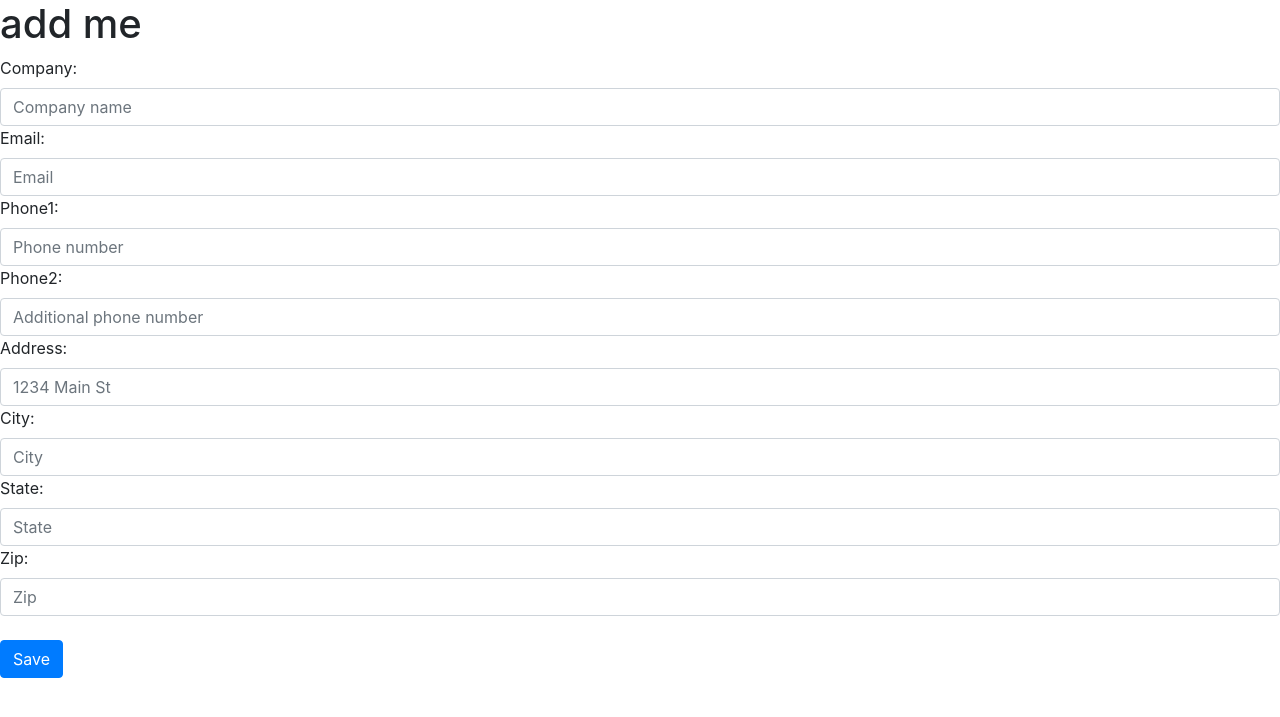
After one commit to IsuruFerna/capstone, a Django app: page /addEmployer in a window 1280 px wide. The commit adds this page. Shown: the top 717 px of the page. Run offline with Django 4.2, Linux system fonts and the light colour scheme; some libraries are stand-ins or nearby versions.

Commit message:
employer can be added

```diff
--- a/capstone/humanresources/forms.py
+++ b/capstone/humanresources/forms.py
@@ -1,7 +1,7 @@
 from django import forms
 from django.contrib.auth.forms import UserCreationForm
 from django.contrib.auth.password_validation import validate_password
-from .models import User, User_details, Email
+from .models import User, User_details, Email, Employer
 
 DATE_INPUT_FORMATS = ('%d-%m-%Y', '%Y-%m-%d')
 
@@ -58,3 +58,29 @@ class User_email(forms.ModelForm):
             'email': forms.EmailInput(attrs={'class': 'form-control', 'placeholder': 'Email'}),
             'account_type': forms.Select(attrs={'class': 'form-select form-select-lg mb-3', 'aria-label': '.form-select-lg example'})
         }
+
+
+class Form_employer(forms.ModelForm):
+    class Meta:
+        model = Employer
+        fields = (
+            'company',
+            'email',
+            'phone1',
+            'phone2',
+            'address',
+            'city',
+            'state',
+            'zip'
+        )
+
+        widgets = {
+            'company': forms.TextInput(attrs={'class': 'form-control', 'placeholder': 'Company name'}),
+            'email': forms.EmailInput(attrs={'class': 'form-control', 'placeholder': 'Email'}),
+            'phone1': forms.TextInput(attrs={'class': 'form-control', 'placeholder': 'Phone number'}),
+            'phone2': forms.TextInput(attrs={'class': 'form-control', 'placeholder': 'Additional phone number'}),
+            'address': forms.TextInput(attrs={'class': 'form-control', 'placeholder': '1234 Main St'}),
+            'city': forms.TextInput(attrs={'class': 'form-control', 'placeholder': 'City'}),
+            'state': forms.TextInput(attrs={'class': 'form-control', 'placeholder': 'State'}),
+            'zip': forms.TextInput(attrs={'class': 'form-control', 'placeholder': 'Zip'}),
+        }
--- a/capstone/humanresources/models.py
+++ b/capstone/humanresources/models.py
@@ -51,3 +51,17 @@ class User_details(models.Model):
 
     def __str__(self):
         return f"{self.first_name}, City: {self.city}, Phone: {self.phone}"
+
+
+class Employer(models.Model):
+    company = models.CharField(max_length=64, blank=False)
+    email = models.EmailField(unique=True)
+    phone1 = models.IntegerField(null=False, blank=False)
+    phone2 = models.IntegerField(blank=True, null=True)
+    address = models.CharField(max_length=254, blank=False)
+    city = models.CharField(max_length=64, blank=False)
+    state = models.CharField(max_length=64, blank=False)
+    zip = models.CharField(max_length=10, blank=False)
+
+    def __str__(self):
+        return f"{self.company}, email: {self.email}"
--- a/capstone/humanresources/templates/humanresources/addEmployee.html
+++ b/capstone/humanresources/templates/humanresources/addEmployee.html
@@ -4,7 +4,9 @@
   <form action="{% url 'add_employee' %}" method="POST" class="form-add-employee">
     {% csrf_token %}
 
-    {{ form_email }}
+    {% comment %} {{ form_email }} {% endcomment %}
+    {{ form_email.email.label_tag }}
+    {{ form_email.email }}
     <br>
     {{ user_details }}
     <br>
--- /dev/null
+++ b/capstone/humanresources/templates/humanresources/addEmployer.html
@@ -0,0 +1,11 @@
+{% extends 'humanresources/layout.html' %}
+
+{% block body %}
+  <h1>add me</h1>
+  <form action="{% url 'add_employer' %}" method="post">
+    {%csrf_token %}
+    {{ form_employer }}
+    <br>
+    <button class="btn btn-primary" type="submit">Save</button>
+  </form>
+{% endblock %}
--- a/capstone/humanresources/templates/humanresources/layout.html
+++ b/capstone/humanresources/templates/humanresources/layout.html
@@ -38,7 +38,7 @@
               </a>
               <ul class="dropdown-menu">
                 <li><a class="dropdown-item" href="{% url 'add_employee' %}">Add Employee</a></li>
-                <li><a class="dropdown-item" href="#">Add Employer</a></li>
+                <li><a class="dropdown-item" href="{% url 'add_employer' %}">Add Employer</a></li>
                 <hr class="hr">
                 <li><a class="dropdown-item" href="#">Employee Register</a></li>
               </ul>
@@ -52,7 +52,6 @@
     </nav>
 
   {% endif %}
-  {{ request.user }}
   {% block body %}
   {% endblock %}
 
--- a/capstone/humanresources/templates/humanresources/register.html
+++ b/capstone/humanresources/templates/humanresources/register.html
@@ -6,9 +6,9 @@
 
 {% block body %}
 
-    {% if message %}
-      <div class="alert alert-danger" role="alert">{{ message }}</div>
-    {% endif %}
+  {% if message %}
+    <div class="alert alert-danger" role="alert">{{ message }}</div>
+  {% endif %}
 
   <form action="{% url 'register' %}" method="post">
       {% csrf_token %}
--- a/capstone/humanresources/urls.py
+++ b/capstone/humanresources/urls.py
@@ -7,4 +7,5 @@ urlpatterns = [
     path("search", views.search, name="search"),
     path("register", views.register, name="register"),
     path("addEmployee", views.add_employee, name="add_employee"),
+    path("addEmployer", views.add_employer, name="add_employer")
 ]
--- a/capstone/humanresources/views.py
+++ b/capstone/humanresources/views.py
@@ -6,7 +6,7 @@ from django.urls import reverse
 from django.core.exceptions import ObjectDoesNotExist
 from django.db import IntegrityError
 
-from .forms import RegisterUser, FormEmployeeDetails, User_email
+from .forms import RegisterUser, FormEmployeeDetails, User_email, Form_employer
 from .models import Email, User
 
 # Create your views here.
@@ -29,6 +29,7 @@ def login_view(request):
         if user is not None:
             login(request, user)
             return HttpResponseRedirect(reverse('index'))
+
         else:
             return render(request, 'humanresources/login.html', {
                 "message": "Invalid username and/or password."
@@ -116,3 +117,23 @@ def add_employee(request):
         'user_details': FormEmployeeDetails(),
         'form_email': User_email()
     })
+
+
+def add_employer(request):
+    if request.method == "POST":
+        form = Form_employer(request.POST)
+
+        # validate form and save into databass
+        if form.is_valid():
+            form.save()
+
+            return HttpResponseRedirect(reverse('index'))
+
+        else:
+            return render(request, "humanresources/addEmployer.html", {
+                'form_employer': Form_employer
+            })
+
+    return render(request, "humanresources/addEmployer.html", {
+        'form_employer': Form_employer()
+    })
```
Also changed, not shown: capstone/db.sqlite3, capstone/humanresources/migrations/0002_employer.py (added), capstone/humanresources/migrations/0003_alter_employer_phone2.py (added).
